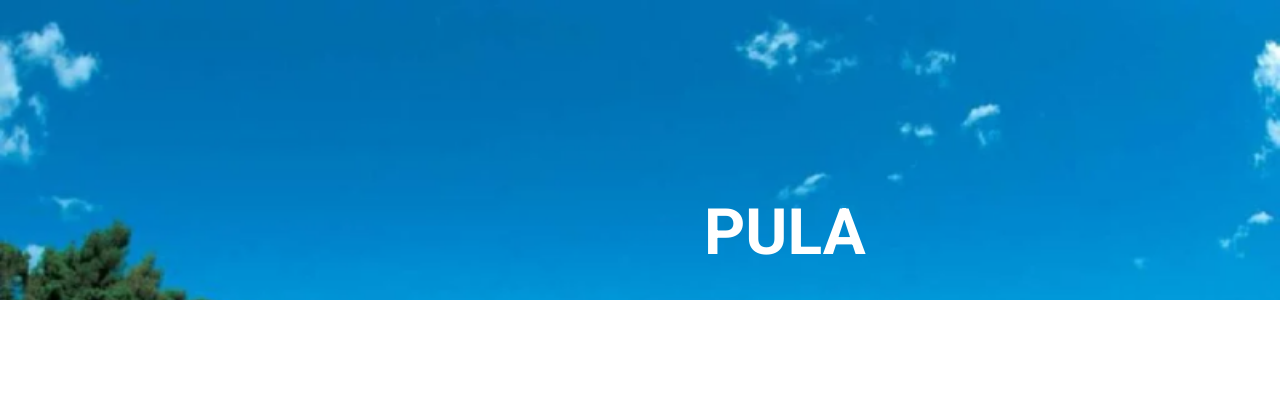
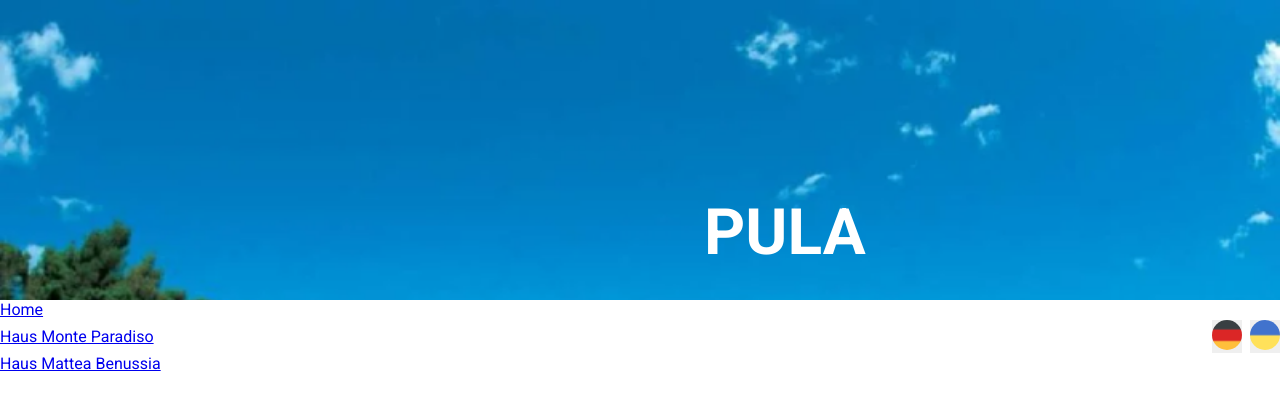
Before and after one commit to jana-rosegarden/travel-app-react, a React (Vite) app: page / in a window 1280 px wide. Shown: the top 410 px of the page. Built offline with nearby package versions, Linux system fonts and the light colour scheme.

Commit message:
Lang Buttons und Nav erstellt

```diff
--- a/src/App.css
+++ b/src/App.css
@@ -18,3 +18,27 @@
    color: white;
    font-size: 4em;
 }
+.nav-haupt{
+    display: flex;
+    justify-content: space-between;
+    align-items: center;
+}
+.div-hauses{
+    display: flex;
+    flex-direction: column;
+    gap: 0.5em;
+}
+.div-lang{
+    display: flex;
+    gap: 0.5em;
+}
+.button-lang{
+    display: inline-block;
+    border: none;
+
+}
+.button-lang__img{
+    width: 30px;
+    height: 30px;
+    border-radius: 50%;
+}
--- a/src/App.jsx
+++ b/src/App.jsx
@@ -4,6 +4,7 @@ import { BrowserRouter, Routes,  Route, Link, NavLink} from 'react-router-dom'
 import './App.css'
 
 import Header from './components/Header.jsx'
+import Nav from './components/Nav.jsx'
 
 function App() {
 
@@ -11,6 +12,7 @@ function App() {
   return (
       <BrowserRouter>
           <Header />
+          <Nav />
       </BrowserRouter>
   )
 }
--- /dev/null
+++ b/src/components/Nav.jsx
@@ -0,0 +1,35 @@
+
+import { Link } from "react-router-dom"
+
+import deLang from "../assets/images/icons/de.webp";
+import ukrLang from "../assets/images/icons/ukr.webp"
+
+export default function Nav(){
+    return(
+        <nav className="nav-haupt">
+            <div className="div-hauses">
+                <Link> Home </Link>
+                <Link> Haus Monte Paradiso</Link>
+                <Link> Haus Mattea Benussia </Link>
+            </div>
+
+            <div className="div-lang">
+                <button
+                  className="button-lang"
+                >
+                    <img src={deLang}
+                    alt="Deutsch"
+                    className="button-lang__img"/>
+                </button>
+
+                <button
+                    className="button-lang"
+                >
+                    <img src={ukrLang}
+                    alt="Українська"
+                    className="button-lang__img"/>
+                </button>
+            </div>
+        </nav>
+    )
+}
```
Also changed, not shown: src/pages/Hause.jsx (added), src/pages/Home.jsx (added), src/pages/Kategorieliste.jsx (added).
